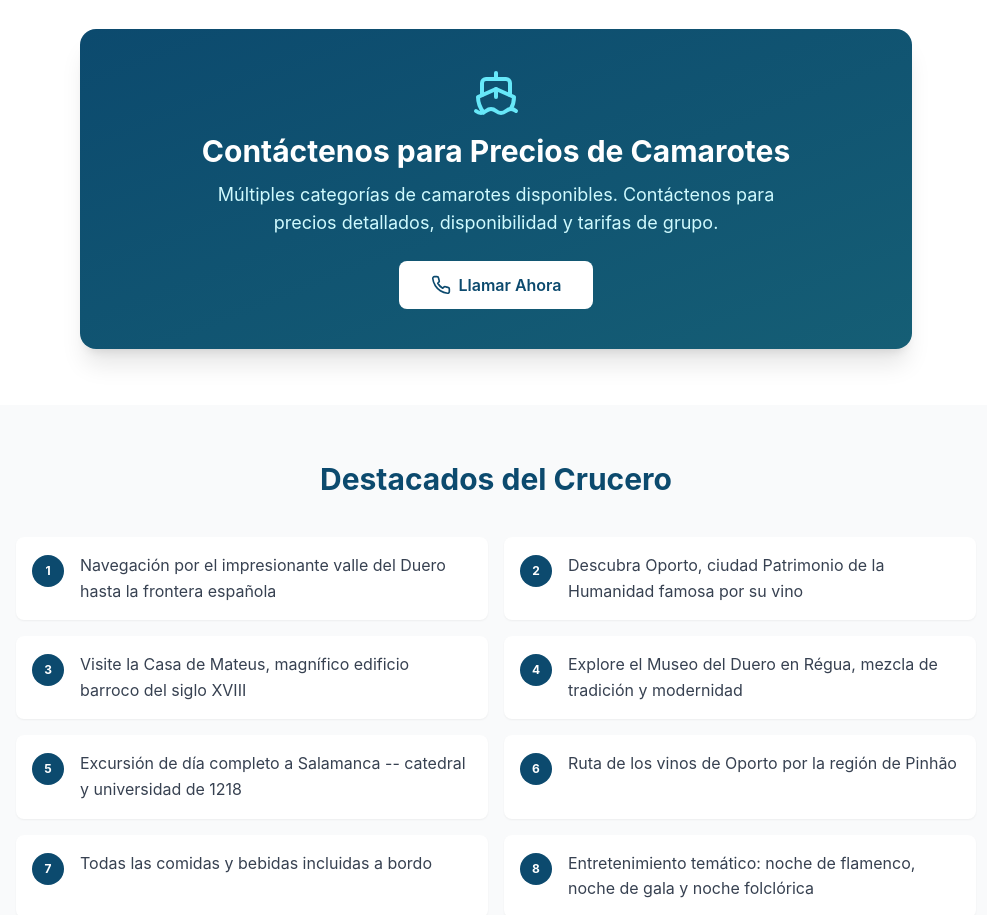
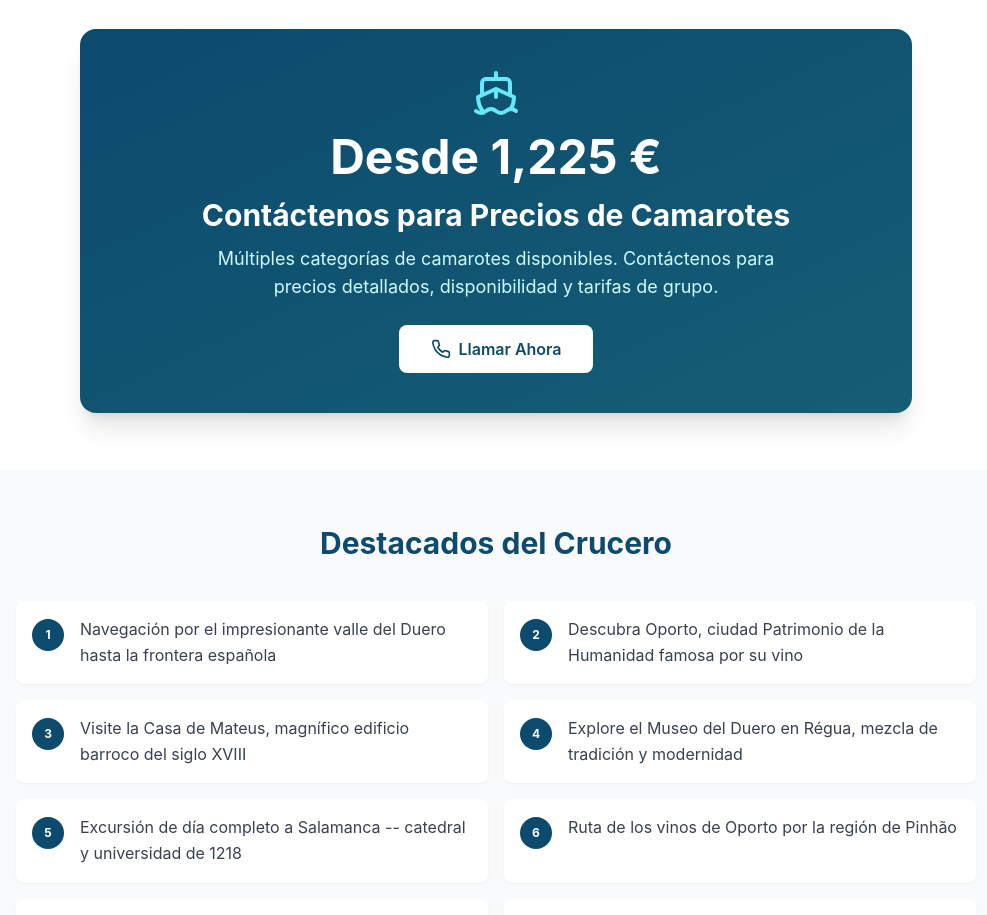
Before and after one commit to edgeautomate-creator/QVI, a React (Vite) app: page /cruceros/duero-valley in a window 1280 px wide. Shown: the part 1040-1955 px from the top of the page, without its empty margins (144-1131 px from the left). Built offline with nearby package versions, Linux system fonts and the light colour scheme; no server answers.

Commit message:
Updated DueroCruise.tsx

```diff
--- a/src/pages/DueroCruise.tsx
+++ b/src/pages/DueroCruise.tsx
@@ -35,6 +35,7 @@ export default function DueroCruise() {
       whatsapp: 'WhatsApp',
       formTitle: 'Request More Information',
       pricing: 'Pricing',
+      priceFrom: 'From 1,225 €',
       pricingContact: 'Contact Us for Cabin Pricing',
       pricingNote: 'Multiple cabin categories available. Contact us for detailed pricing, availability, and group rates.',
       showMore: 'Show all excursions',
@@ -64,6 +65,7 @@ export default function DueroCruise() {
       whatsapp: 'WhatsApp',
       formTitle: 'Solicitar Más Información',
       pricing: 'Precios',
+      priceFrom: 'Desde 1,225 €',
       pricingContact: 'Contáctenos para Precios de Camarotes',
       pricingNote: 'Múltiples categorías de camarotes disponibles. Contáctenos para precios detallados, disponibilidad y tarifas de grupo.',
       showMore: 'Ver todas las excursiones',
@@ -351,6 +353,7 @@ export default function DueroCruise() {
           </h2>
           <div className="bg-gradient-to-br from-[#0c4a6e] to-[#155e75] rounded-2xl p-8 md:p-10 text-white text-center shadow-xl">
             <Ship className="w-12 h-12 mx-auto mb-4 text-cyan-300" />
+            <p className="text-4xl md:text-5xl font-bold mb-4">{t.priceFrom}</p>
             <h3 className="text-2xl md:text-3xl font-bold mb-3">{t.pricingContact}</h3>
             <p className="text-cyan-100 text-lg max-w-xl mx-auto mb-6">
               {t.pricingNote}
```
